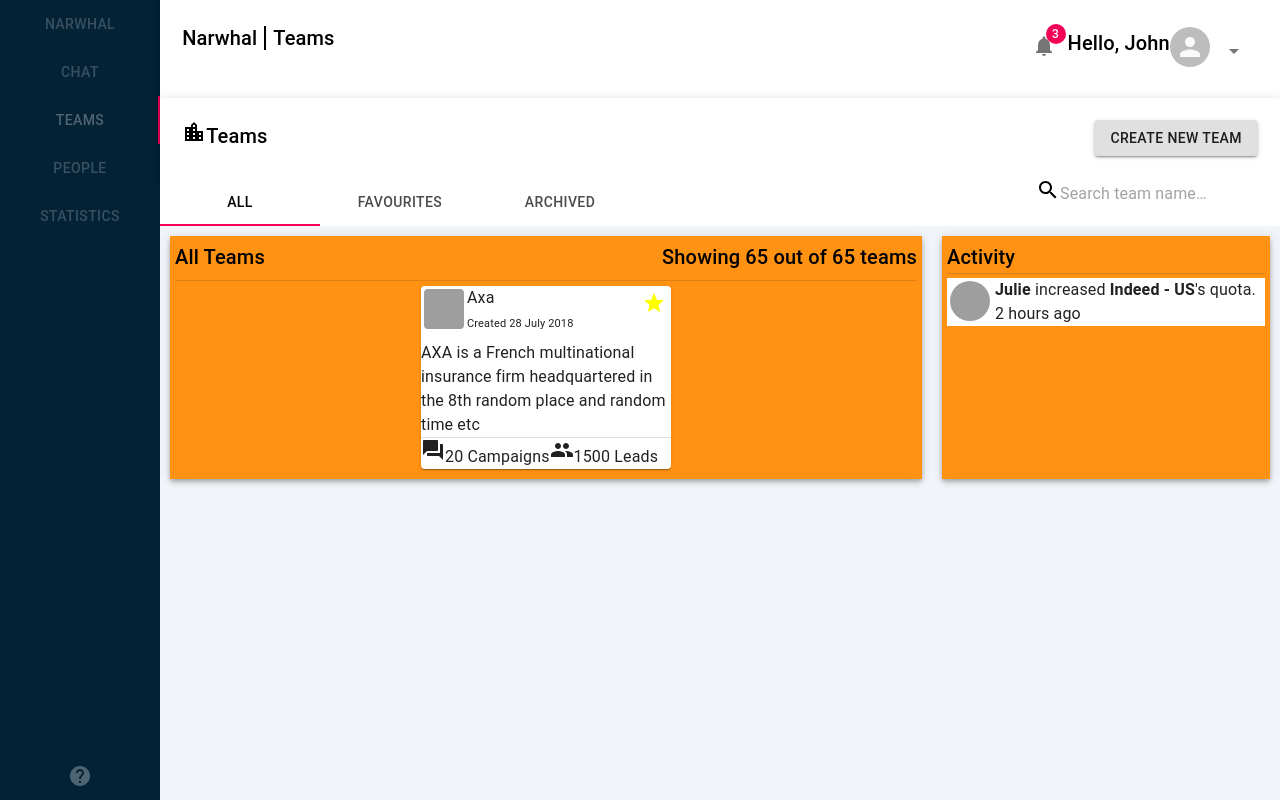
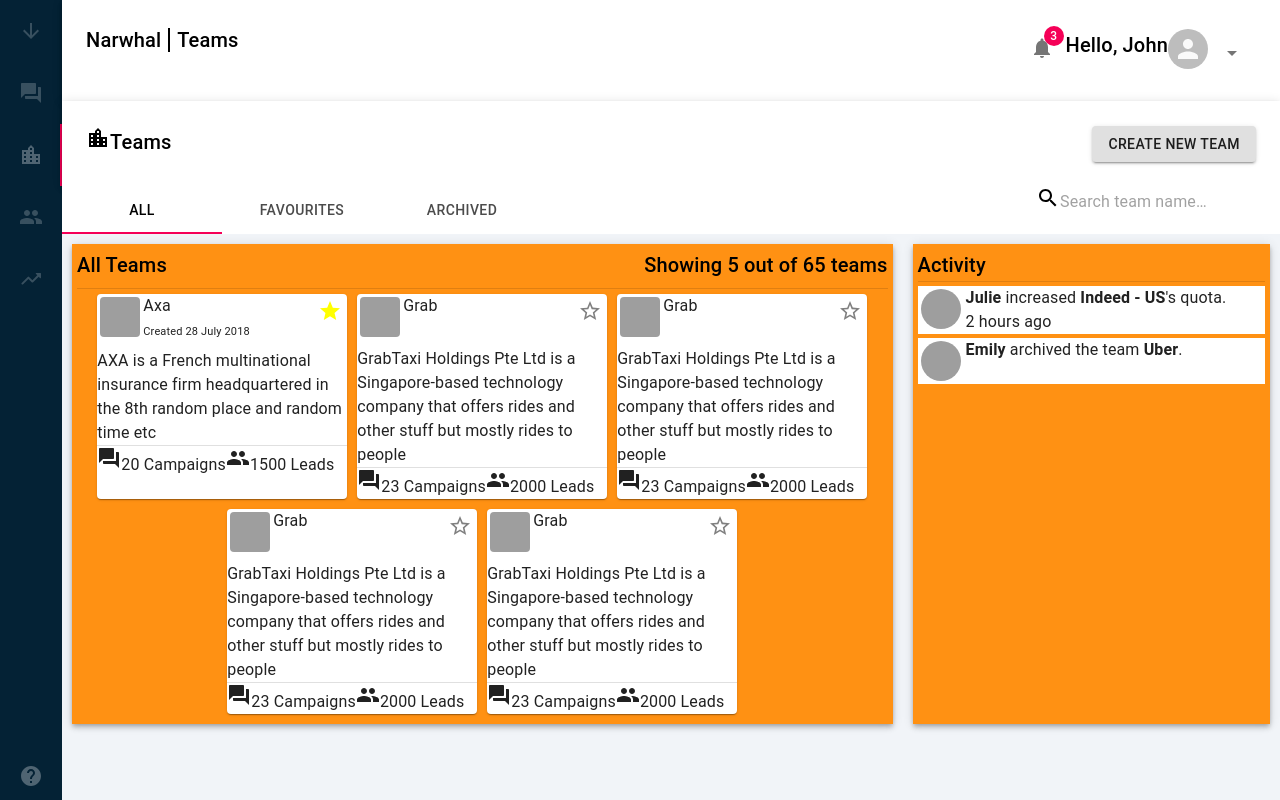
Before and after one commit to alcen/sw-teams, a React (Create React App) app: page / in a window 1280 px wide. Built offline with nearby package versions, Linux system fonts and the light colour scheme; grey boxes are pictures that could not be loaded.

Commit message:
Tab bar styles

```diff
--- a/src/App.tsx
+++ b/src/App.tsx
@@ -3,10 +3,15 @@
 
 import Backdrop from '@material-ui/core/Backdrop';
 import IconButton from '@material-ui/core/IconButton';
+import SvgIcon from '@material-ui/core/SvgIcon';
 import Tab from '@material-ui/core/Tab';
 import Tabs from '@material-ui/core/Tabs';
 
 import HelpIcon from '@material-ui/icons/Help';
+import LocationCityIcon from '@material-ui/icons/LocationCity';
+import PeopleIcon from '@material-ui/icons/People';
+import QuestionAnswerIcon from '@material-ui/icons/QuestionAnswer';
+import TrendingUpRoundedIcon from '@material-ui/icons/TrendingUpRounded';
 
 import * as Classes from './Classes';
 import { TabType } from './TabType';
@@ -51,11 +56,18 @@
             value={this.state.selectedTab}
             onChange={this.handleTabChange}
           >
-            <Tab value={TabType.narwhal} label="narwhal" />
-            <Tab value={TabType.chat} label="chat" />
-            <Tab value={TabType.teams} label="teams" />
-            <Tab value={TabType.people} label="people" />
-            <Tab value={TabType.statistics} label="statistics" />
+            <Tab
+              value={TabType.narwhal}
+              icon={
+                <SvgIcon>
+                  <path d="M20 12l-1.41-1.41L13 16.17V4h-2v12.17l-5.58-5.59L4 12l8 8 8-8z" />
+                </SvgIcon>
+              } aria-label='narwhal'
+            />
+            <Tab value={TabType.chat} icon={<QuestionAnswerIcon />} aria-label='chat' />
+            <Tab value={TabType.teams} icon={<LocationCityIcon />} aria-label='teams' />
+            <Tab value={TabType.people} icon={<PeopleIcon />} aria-label='people' />
+            <Tab value={TabType.statistics} icon={<TrendingUpRoundedIcon />} aria-label='statistics' />
 
             <IconButton
               id={Classes.helpIcon}
--- a/src/index.css
+++ b/src/index.css
@@ -20,7 +20,7 @@
 
 .sw-app {
   display: flex;
-  height: 100%;
+  min-height: 100%;
 }
 
 .sw-app .sw-tabs {
@@ -34,6 +34,13 @@
   color: #4f6472;
   background-color: #042235;
   height: 100%;
+}
+
+.sw-app .sw-tabs .MuiTabs-root.MuiTabs-vertical .MuiTabs-scroller.MuiTabs-fixed
+.MuiTabs-flexContainer.MuiTabs-flexContainerVertical .MuiTab-root {
+  width: 62px;
+  min-width: 62px;
+  padding: 19px;
 }
 
 .sw-app .sw-tab-panel {
--- a/src/pages/Activity.tsx
+++ b/src/pages/Activity.tsx
@@ -20,7 +20,9 @@
       </Typography>
       <Divider />
       <div>
+        {[
           <ActivityCard
+            key={1}
             user={{
               id: 1,
               name: "Julie",
@@ -29,7 +31,18 @@
             action={'increased_quota' as Action}
             team='Indeed - US'
             time='2 hours ago'
+          />,
+          <ActivityCard
+            key={2}
+            user={{
+              id: 2,
+              name: "Emily",
+              avatar: "https://d1bb37ap2qun5z.cloudfront.net/sites/default_user_avatars/000/000/002/display/nicdesu.jpg?1394032656"
+            }}
+            action={'archived_team' as Action}
+            team='Uber'
           />
+        ]}
       </div>
     </div>
   );
--- a/src/pages/ActivityCard.tsx
+++ b/src/pages/ActivityCard.tsx
@@ -8,9 +8,10 @@
 import * as Classes from '../Classes';
 
 export interface ActivityCardProps {
-  action: Action
+  action: Action,
+  key: number,
   time?: string,
-  team: string
+  team: string,
   user: Person
 }
 
--- a/src/pages/AllTeams.tsx
+++ b/src/pages/AllTeams.tsx
@@ -12,7 +12,8 @@
 }
 
 export interface AllTeamsState {
-  favourite: boolean
+  favouriteAxa: boolean,
+  favouriteGrab: boolean
 }
 
 function getTitle(mode: TeamPageTab): string {
@@ -31,15 +32,47 @@
   constructor(props: AllTeamsProps) {
     super(props);
     this.state = {
-      favourite: true
+      favouriteAxa: true,
+      favouriteGrab: false
     }
   }
 
+  private numberOfTeams = 5;
+  private totalTeams = 65;
 
   public render() {
-    const toggleFavourite = () => {
-      this.setState({ ...this.state, favourite: !this.state.favourite });
+    const toggleFavouriteAxa = () => {
+      this.setState({ ...this.state, favouriteAxa: !this.state.favouriteAxa });
     }
+
+    const toggleFavouriteGrab = () => {
+      this.setState({ ...this.state, favouriteGrab: !this.state.favouriteGrab });
+    }
+
+    const axa = <TeamCard
+      name='Axa'
+      iconSource='https://d1bb37ap2qun5z.cloudfront.net/shows/show_stub_avatars/000/000/966/twitter/wataten-avatar.jpg?1546777130'
+      description='AXA is a French multinational insurance firm headquartered in the 8th random place and random time etc'
+      numberOfCampaigns={20}
+      numberOfLeads={1500}
+      key={1}
+      isFavourite={this.state.favouriteAxa}
+      isArchived={false}
+      date='28 July 2018'
+      handleFavourite={toggleFavouriteAxa}
+    />;
+
+    const grab = (key: number) => <TeamCard
+      key={key}
+      name='Grab'
+      iconSource='https://d1bb37ap2qun5z.cloudfront.net/shows/show_stub_avatars/000/000/895/twitter/revue-starlight-a.png?1531195655'
+      description='GrabTaxi Holdings Pte Ltd is a Singapore-based technology company that offers rides and other stuff but mostly rides to people'
+      numberOfCampaigns={23}
+      numberOfLeads={2000}
+      isFavourite={this.state.favouriteGrab}
+      isArchived={true}
+      handleFavourite={toggleFavouriteGrab}
+    />;
 
     return (
       <div
@@ -58,28 +91,24 @@
             {getTitle(this.props.mode)}
           </Typography>
           <Typography variant="h6" style={{ float: 'right' }}>
-            Showing 65 out of 65 teams
+            Showing {this.numberOfTeams} out of {this.totalTeams} teams
           </Typography>
         </div>
         <Divider/>
         <div style={{
-            alignItems: 'center',
+          alignItems: 'center',
+          display: 'flex',
+          justifyContent: 'center'
+        }}>
+          <div style={{
             display: 'flex',
-            flexDirection: 'column',
-            position: 'relative'
-          }}
-        >
-          <TeamCard
-            name='Axa'
-            iconSource='https://d1bb37ap2qun5z.cloudfront.net/shows/show_stub_avatars/000/000/966/twitter/wataten-avatar.jpg?1546777130'
-            description='AXA is a French multinational insurance firm headquartered in the 8th random place and random time etc'
-            numberOfCampaigns={20}
-            numberOfLeads={1500}
-            isFavourite={this.state.favourite}
-            isArchived={false}
-            date='28 July 2018'
-            handleFavourite={toggleFavourite}
-          />
+            flexDirection: 'row',
+            flexWrap: 'wrap',
+            alignContent: 'space-between',
+            justifyContent: 'center'
+          }}>
+            {[axa, grab(2), grab(3), grab(4), grab(5)]}
+          </div>
         </div>
       </div>
     );
--- a/src/pages/TeamCard.tsx
+++ b/src/pages/TeamCard.tsx
@@ -13,12 +13,13 @@
 
 
 export interface TeamCardProps {
-  date: string,
+  date?: string,
   description: string,
   handleFavourite: () => void,
   iconSource: string,
   isFavourite: boolean,
   isArchived: boolean,
+  key: number,
   name: string,
   numberOfCampaigns: number,
   numberOfLeads: number
@@ -60,7 +61,7 @@
           </span>
           <br />
           <span style={{ fontSize: 11 }}>
-            {'Created ' + props.date}
+            {props.date ? 'Created ' + props.date : undefined}
           </span>
         </div>
         <div style={{ float:'right', margin: '5px' }} onClick={props.handleFavourite}>
```
Lines whose indentation alone changed are shown as unchanged.
